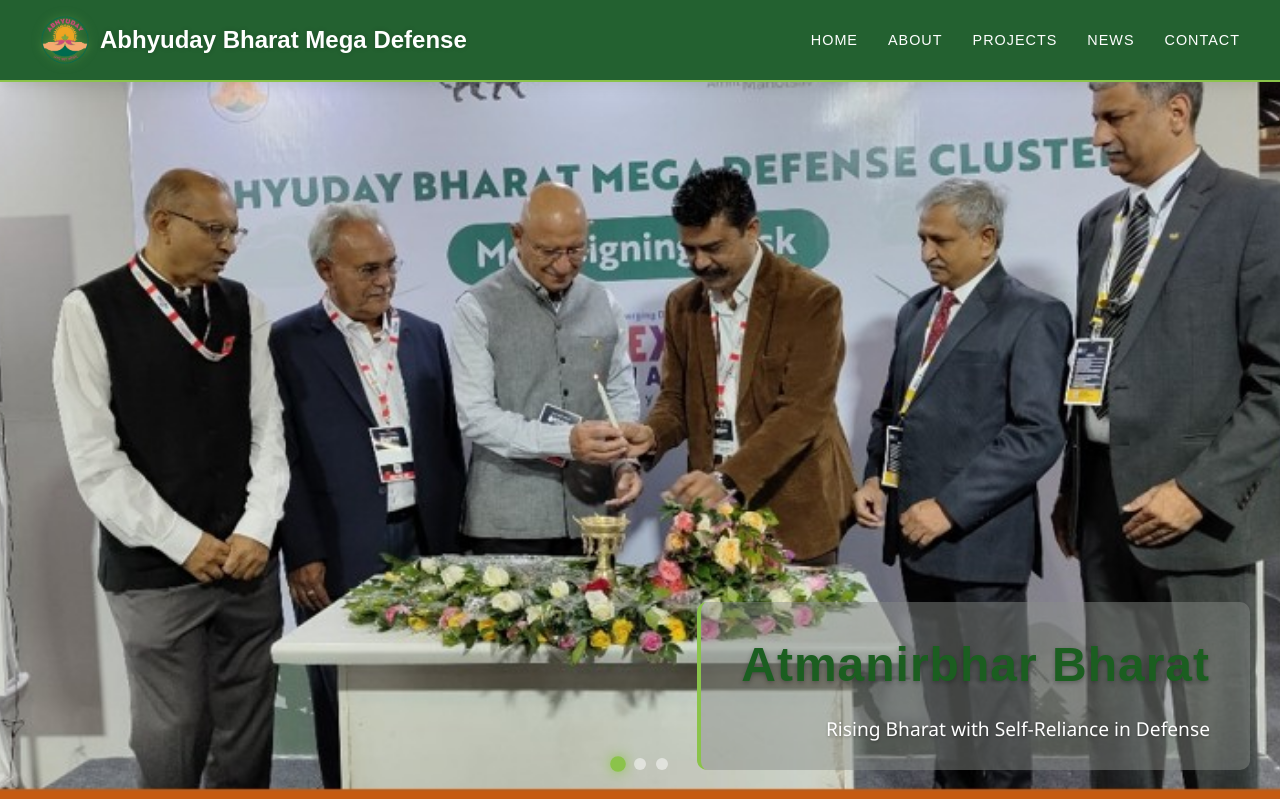
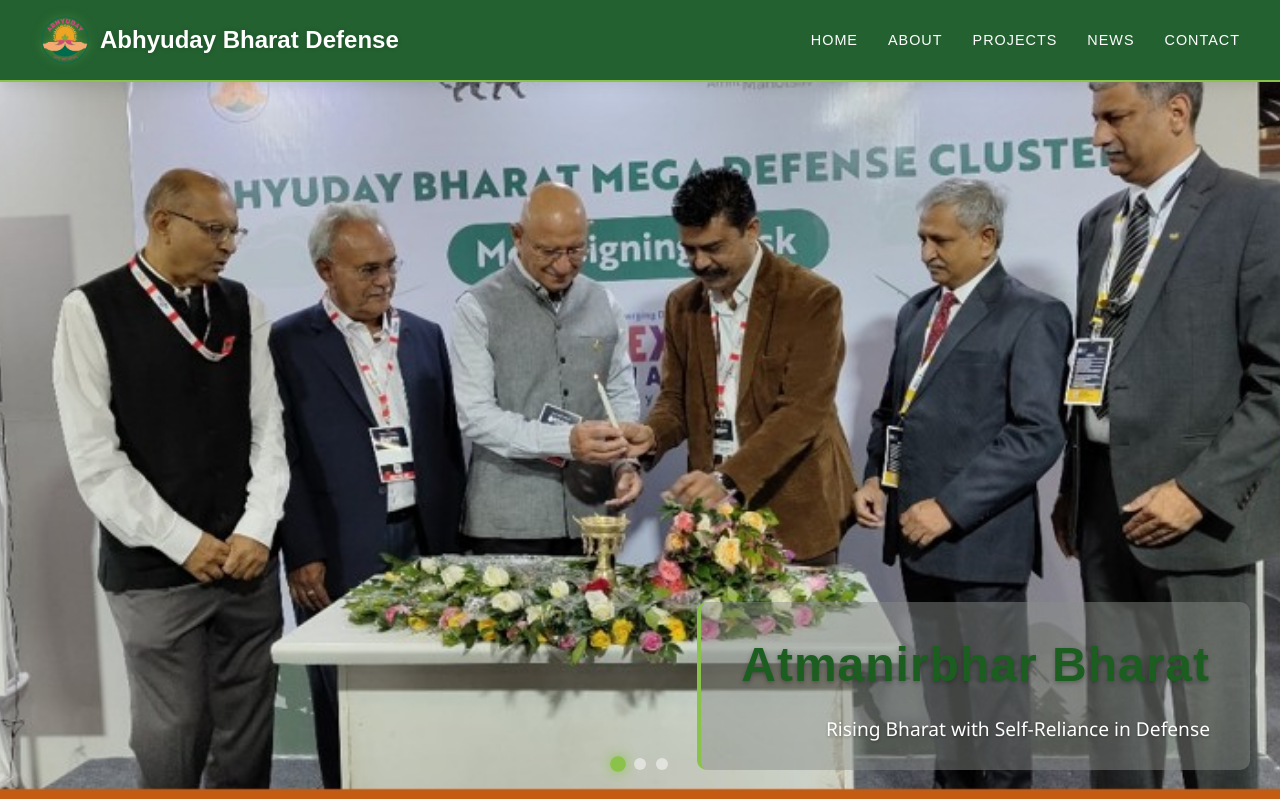
Before and after one commit to HarviJain-57/DEFENCE-WEBSITE, a Flask app: page / in a window 1280 px wide. Shown: the top 799 px of the page. Run offline with Flask 3, Linux system fonts and the light colour scheme.

Commit message:
Changes in Header / Footer Section

```diff
--- a/templates/index.html
+++ b/templates/index.html
@@ -829,7 +829,7 @@
         <div class="container header-container">
             <a href="index.html" class="logo">
                 <img id="header-logo" src="{{ url_for('static', filename='images/headerlogo.png') }}" alt="Abhyuday Logo">
-                <span class="logo-text">Abhyuday Bharat Mega Defense</span>
+                <span class="logo-text">Abhyuday Bharat Defense</span>
             </a>
 
             <button class="mobile-menu-btn" id="mobileMenuBtn">
@@ -1224,7 +1224,7 @@
 
         <div class="footer-bottom">
             <div class="container">
-                <p>&copy; 2025 Abhyuday Bharat Mega Defense Cluster LLP. All Rights Reserved.</p>
+                <p>&copy; 2025 Abhyuday Bharat  Defense Cluster LLP. All Rights Reserved.</p>
             </div>
         </div>
     </footer>
```
